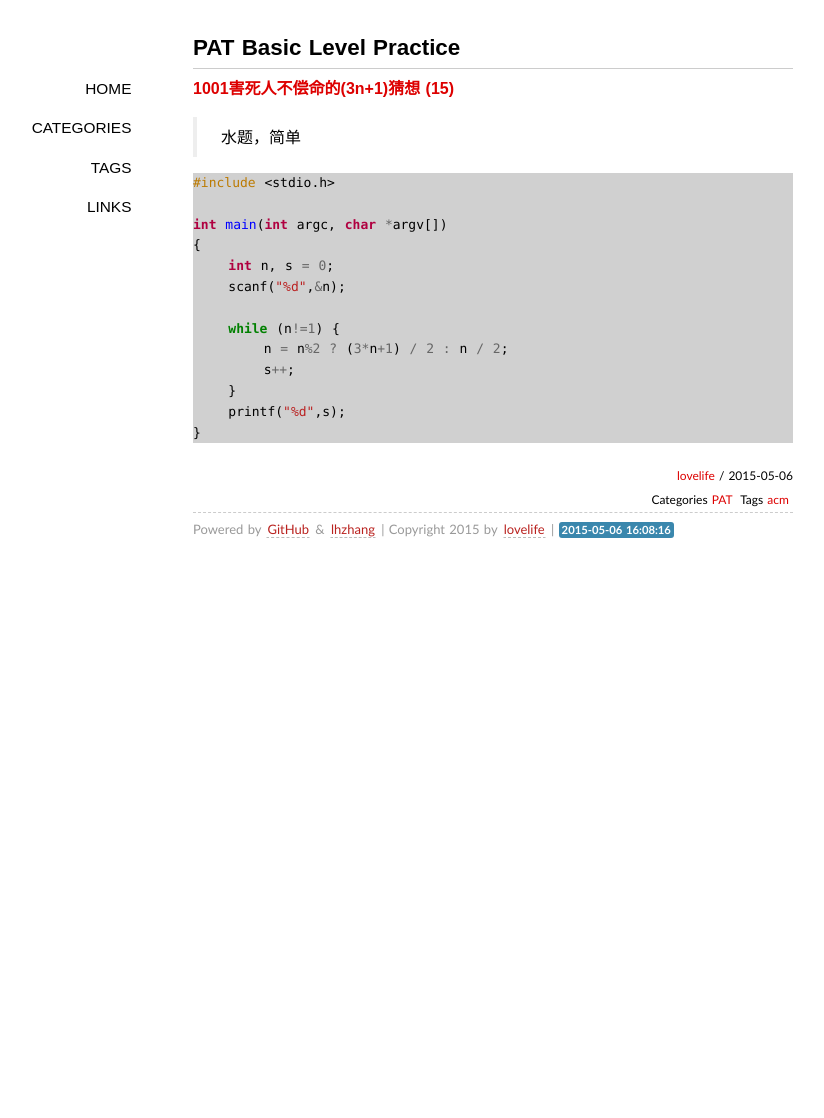
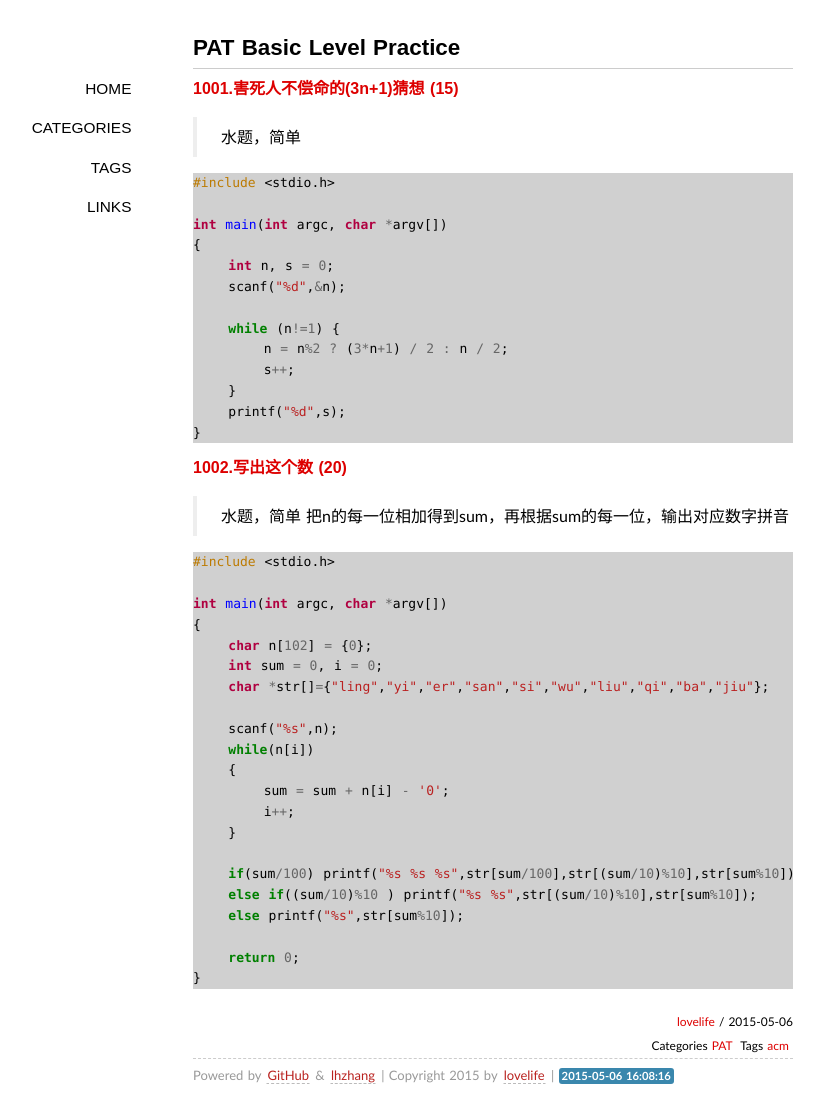
Before and after one commit to lovelife/lovelife.github.com, a Jekyll site: the page built from _posts/2015-05-06-PAT-Basic-Level.markdown, in a window 1280 px wide. Shown: the whole page, without its empty margins (147-971 px from the left). Built offline with Jekyll 4.4.1, drawn with Linux system fonts in a browser that asks for light colours; some web fonts are replaced; Markdown is read by kramdown in place of the engine named in the settings; comment, search, counter and statistics services are not loaded; before the commit the page ends 900 px from its top, so only the background shows below that.

Commit message:
PAT 1001 1002

```diff
--- a/_posts/2015-05-06-PAT-Basic-Level.markdown
+++ b/_posts/2015-05-06-PAT-Basic-Level.markdown
@@ -38,4 +37,34 @@
 {% endhighlight %}
 
 
-[1001]:http://www.patest.cn/contests/pat-b-practise/1001
+#### [1002.写出这个数 (20)][1002]
+[1002]:http://www.patest.cn/contests/pat-b-practise/1002
+
+>
+> 水题，简单
+> 把n的每一位相加得到sum，再根据sum的每一位，输出对应数字拼音
+>
+{% highlight c %}
+#include <stdio.h>
+
+int main(int argc, char *argv[])
+{
+    char n[102] = {0};
+    int sum = 0, i = 0;
+    char *str[]={"ling","yi","er","san","si","wu","liu","qi","ba","jiu"};
+
+    scanf("%s",n);
+    while(n[i])
+    {
+        sum = sum + n[i] - '0';
+        i++;
+    }
+
+    if(sum/100) printf("%s %s %s",str[sum/100],str[(sum/10)%10],str[sum%10]);
+    else if((sum/10)%10 ) printf("%s %s",str[(sum/10)%10],str[sum%10]);
+    else printf("%s",str[sum%10]);
+
+    return 0;
+}
+
+{% endhighlight %}
```
Also changed, not shown: other parts of _posts/2015-05-06-PAT-Basic-Level.markdown (+2 -3 lines).
